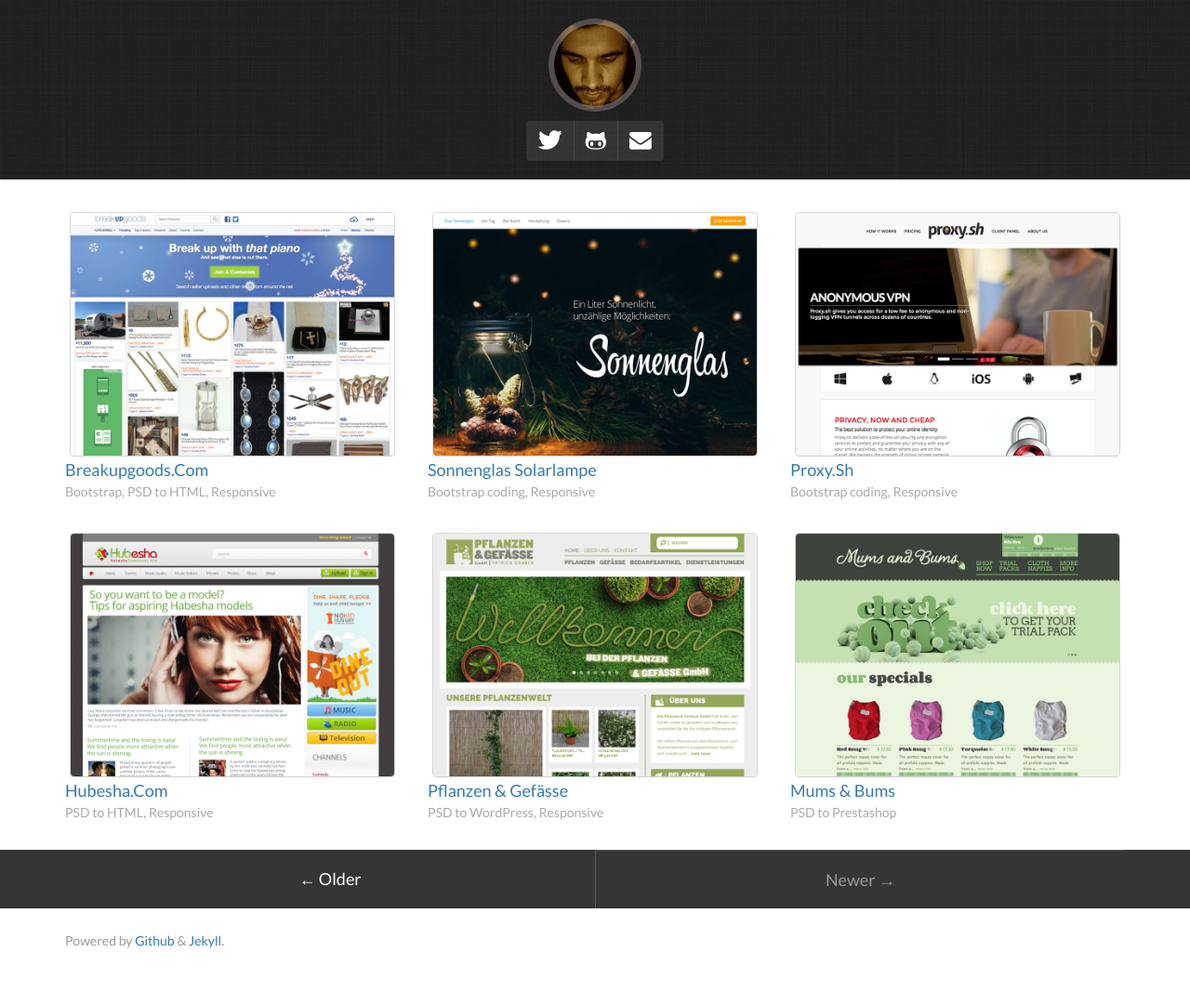
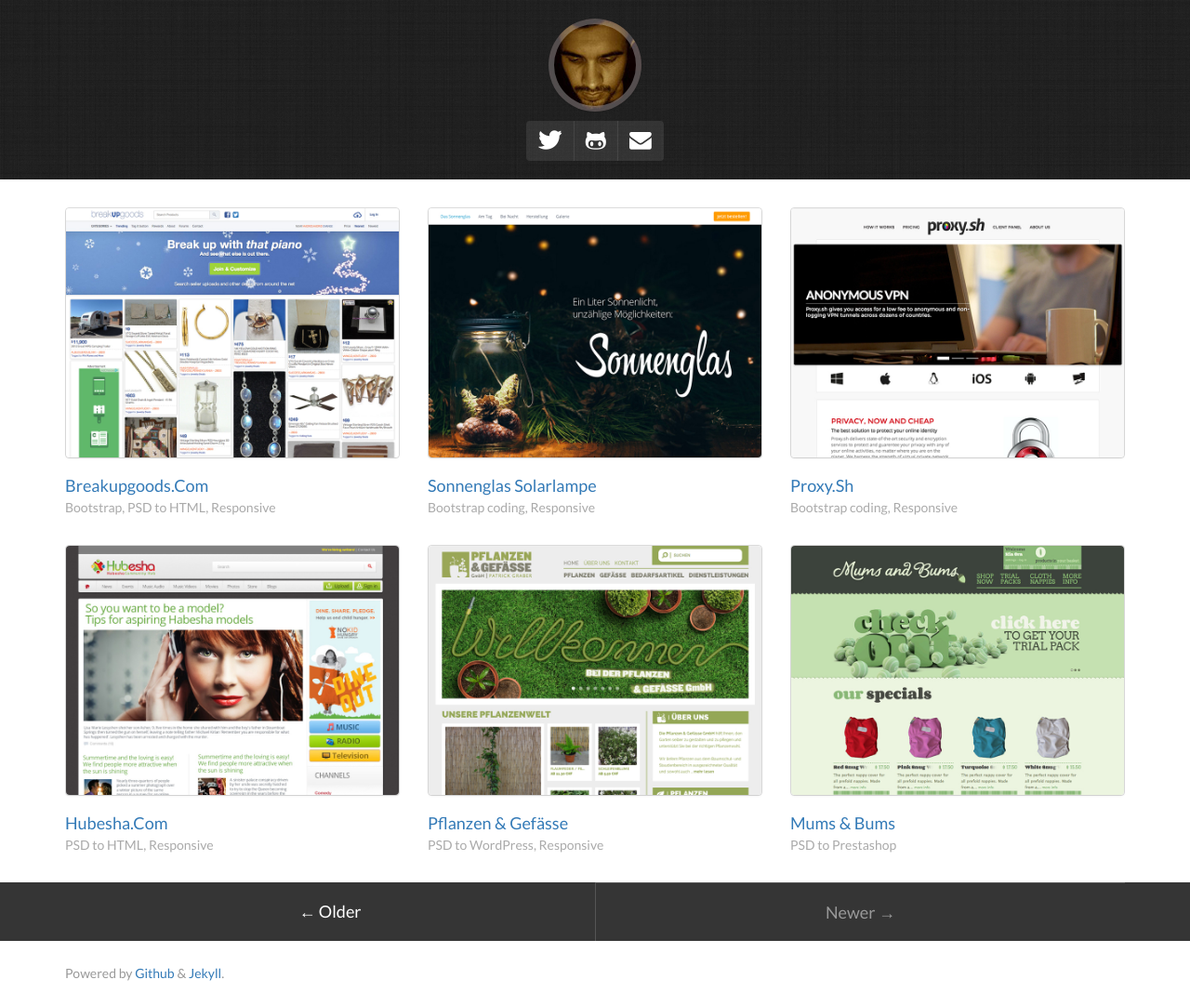
Before and after one commit to tatygrassini/tatygrassini.github.com, a Jekyll site: the page built from index.html, in a window 1280 px wide. Shown: the whole page at 93% size. Built offline with Jekyll 4.4.1, drawn with Linux system fonts in a browser that asks for light colours; nearby versions of some CDN libraries; Markdown is read by kramdown in place of the engine named in the settings; the list of posts is cut into pages by our own code; before the commit the page ends 1047 px from its top, so only the background shows below that.

Commit message:
Fixed thumbnail text alignment on left.

```diff
--- a/css/theme.css
+++ b/css/theme.css
@@ -13,7 +13,7 @@
 
 .thumb-container {margin-bottom: 30px;}
 .thumb-container p {margin-bottom: 0;}
-.thumbnail {margin: 5px;padding: 0;}
+.thumbnail {padding: 0;}
 .thumbnail img {display: block;border-radius: 4px;box-shadow: 0 1px 3px rgba(0,0,0,.075);}
 .thumb-title {margin: 0;}
 .thumb-category {font-size: 14px;color: #aaa;}
```
